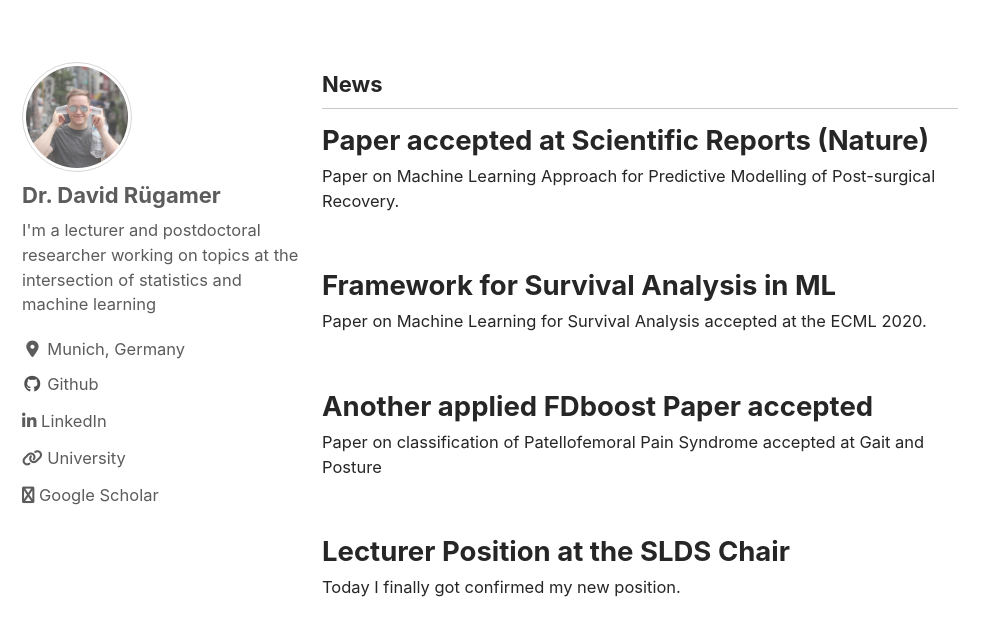
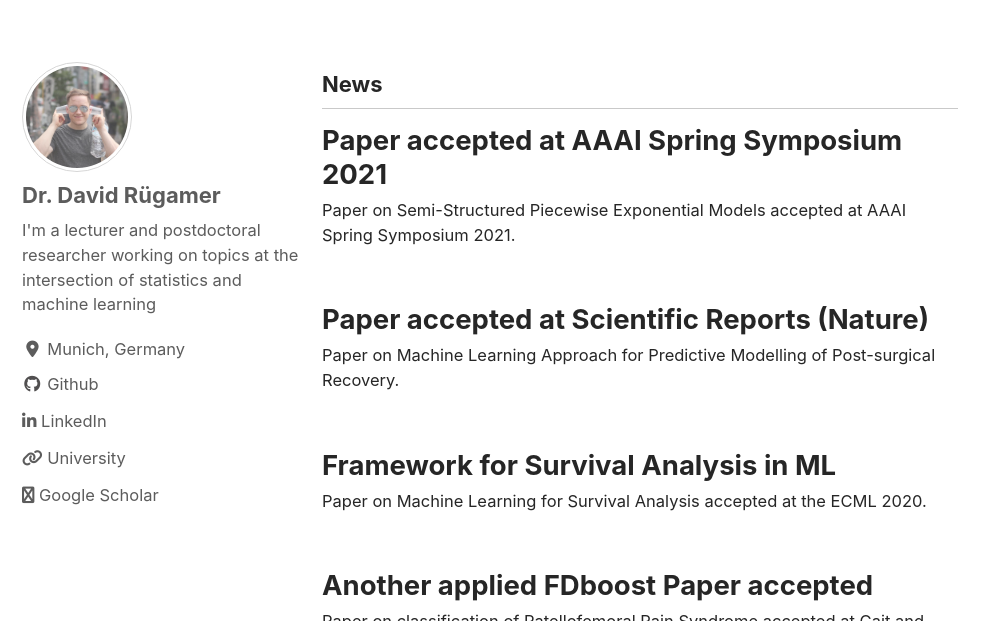
Before and after one commit to davidruegamer/davidruegamer.github.io, a Jekyll site: the page built from index.html, in a window 1280 px wide and 900 px high, cut to the strip 279-900 px from the top of the window. Shown: the whole strip, without its empty margins (0-999 px from the left). Built offline with Jekyll 4.4.1, drawn with Linux system fonts in a browser that asks for light colours; cached includes are drawn as plain includes; nearby versions of some CDN libraries; the list of posts is cut into pages by our own code; comment, search, counter and statistics services are not loaded; a style sheet for code colours, icons or effects is not loaded; some of the changed text lies outside the part shown.

Commit message:
aaai submission

```diff
--- a/_pages/publications.md
+++ b/_pages/publications.md
@@ -17,7 +17,7 @@
 <ul>
 <li> Goschenhofer, Hvingelby <b>R&uuml;gamer</b>, Thomas, Wagner, Bischl (2021): <a href="https://arxiv.org/abs/2102.03622">Deep Semi-Supervised Learning for Time Series Classification.</a> <i>Under Revision.</i></li>
 <li> Fritz, Dorigatti, <b>R&uuml;gamer</b> (2021): <a href="https://arxiv.org/abs/2101.00661">Combining Graph Neural Networks and Spatio-temporal Disease Models to Predict COVID-19 Cases in Germany.</a> <i>Under Revision.</i></li>
-<li> Kopper, P&ouml;lsterl, Wachinger, Bischl, Bender, <b>R&uuml;gamer</b> (2020): <a href="https://arxiv.org/abs/2011.05824">Semi-Structured Deep Piecewise Exponential Models.</a> <i>Under Revision.</i></li>
+<li> Kopper, P&ouml;lsterl, Wachinger, Bischl, Bender, <b>R&uuml;gamer</b> (2020): <a href="https://arxiv.org/abs/2011.05824">Semi-Structured Deep Piecewise Exponential Models.</a> <i>Accepted at the AAAI Spring Symposium 2021.</i></li>
 <li> Baumann, Hothorn, <b>R&uuml;gamer</b> (2020): <a href="https://arxiv.org/abs/2010.07860">Deep Conditional Transformation Models.</a> <i>Under Revision.</i></li>
 <li> Liew, Peolsson, <b>R&uuml;gamer</b>, Wibault, L&ouml;fgren, Dedering, Zsigmond, Falla (2020): Clinical predictive modelling of post-surgical recovery in individuals with cervical radiculopathy - a machine learning approach. <i>Accepted at Scientific Reports - Nature</i></li>
 <li> <b>R&uuml;gamer</b>, Pfisterer, Bischl (2020): <a href="https://arxiv.org/abs/2010.06889">Neural Mixture Density Regression.</a> <i>Under Revision.</i></li>
--- /dev/null
+++ b/_posts/2021-02-14-aaai.md
@@ -0,0 +1,10 @@
+---
+title: Paper accepted at AAAI Spring Symposium 2021
+layout: single
+header:
+  overlay_image: /assets/images/changcheng.jpg
+  overlay_filter: 0.15
+excerpt: "Paper on Semi-Structured Piecewise Exponential Models accepted at AAAI Spring Symposium 2021."
+---
+
+Our paper *Semi-Structured Deep Piecewise Exponential Models* was accepted as part of the [AAAI Spring Symposium Series: Survival Prediction: Algorithms, Challenges and Applications](https://www.aaai.org/Symposia/Spring/sss21call.php).
```
